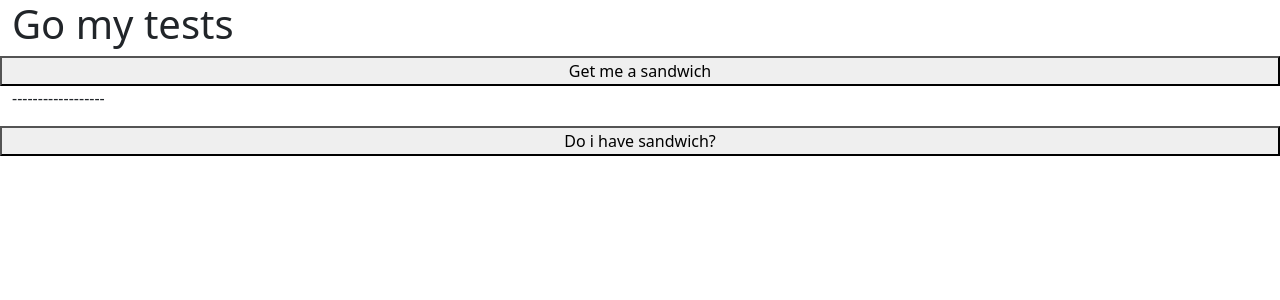
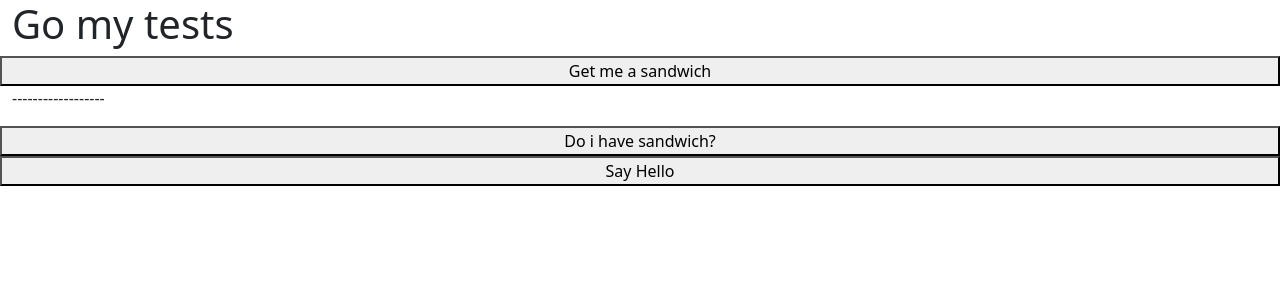
Before and after one commit to i-lac/django-testing, a Django app: page /htmxtest/ in a window 1280 px wide. Shown: the top 300 px of the page. Run offline with Django 4.2, Linux system fonts and the light colour scheme.

Commit message:
Add gx-get example to explore

```diff
--- a/locallibrary/htmxtest/templates/htmxhome.html
+++ b/locallibrary/htmxtest/templates/htmxhome.html
@@ -15,4 +15,8 @@
   <div id="sandwichcheck">
 
   </div>
+  <button hx-get="/hello/" hx-trigger="click" hx-target="#greeting" hx-swap="innerHTML">
+    Say Hello
+  </button>
+  <div id="greeting"></div>
 {% endblock %}
```
